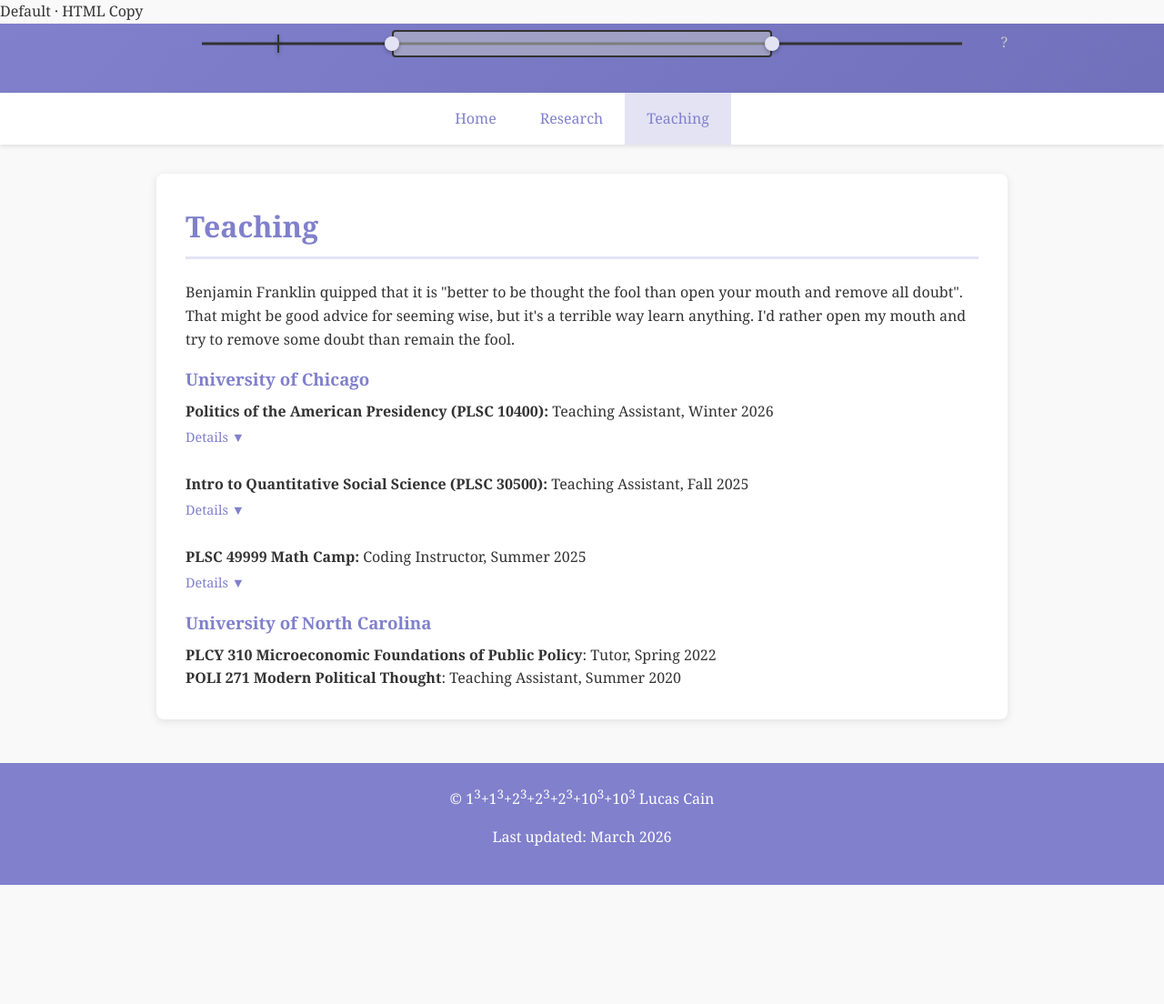
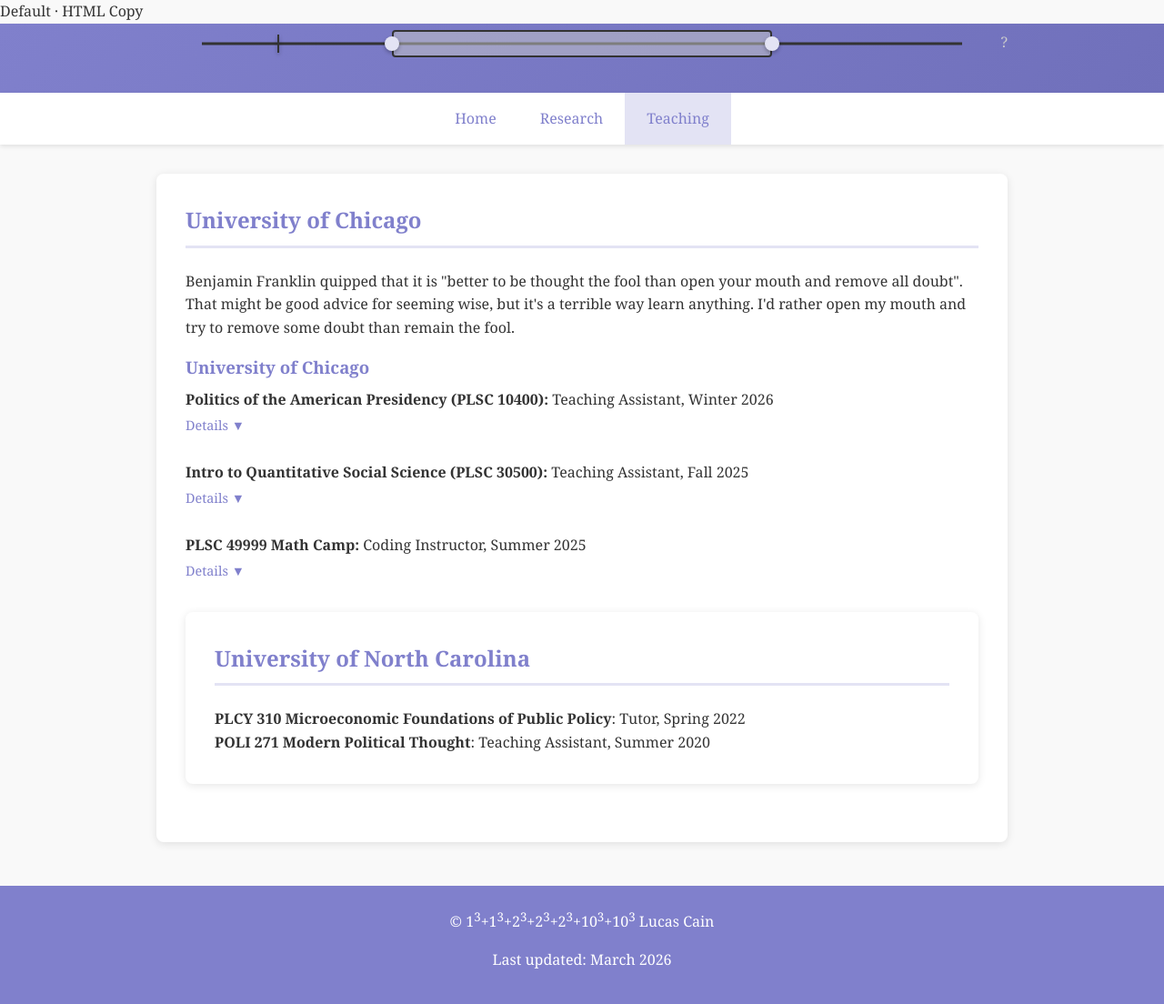
Before and after one commit to L-Cain/L-Cain.github.io, a Jekyll site: the page built from teaching.md, in a window 1280 px wide and 1108 px high. Shown: the top 1104 px of the window at 91% size. Built offline with Jekyll 4.4.1, drawn with Linux system fonts in a browser that asks for light colours; our own code applies the rules of GitHub Pages for plain Markdown files.

Commit message:
Update teaching.md

```diff
--- a/teaching.md
+++ b/teaching.md
@@ -1,5 +1,5 @@
 <section>
-  <h2>Teaching</h2>
+  <h2 style = "font-size: 1.5rem;">University of Chicago</h2>
   <p>Benjamin Franklin quipped that it is "better to be thought the fool than open your mouth and remove all doubt". That might be good advice for seeming wise, but it's a terrible way learn anything. I'd rather open my mouth and try to remove some doubt than remain the fool. </p>
   <h3>University of Chicago</h3>
   <ul>
@@ -39,7 +39,8 @@
   </ul>
 
 
-  <h3>University of North Carolina</h3>
+ <section>
+  <h2 style = "font-size: 1.5rem;">University of North Carolina</h2>
    <ul>
    <strong>PLCY 310 Microeconomic Foundations of Public Policy</strong>: Tutor, Spring 2022<br>
   </ul>
```
